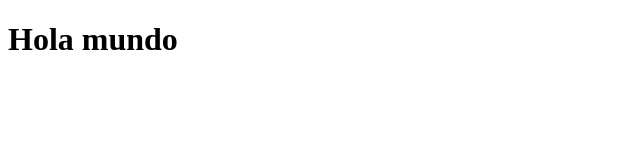
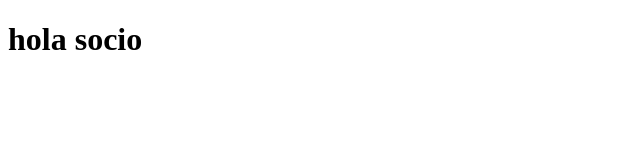
Before and after one commit to andrescgon/MyPrimerRepositorio, a plain HTML site: page index.html in a window 1280 px wide. Shown: the whole page, without its empty margins (0-640 px from the left). Drawn offline with Linux system fonts and the light colour scheme.

Commit message:
hola perro

```diff
--- a/index.html
+++ b/index.html
@@ -6,6 +6,6 @@
     <title>Document</title>
 </head>
 <body>
-    <h1>Hola mundo</h1>
+    <h1>hola socio</h1>
 </body>
 </html>
```
